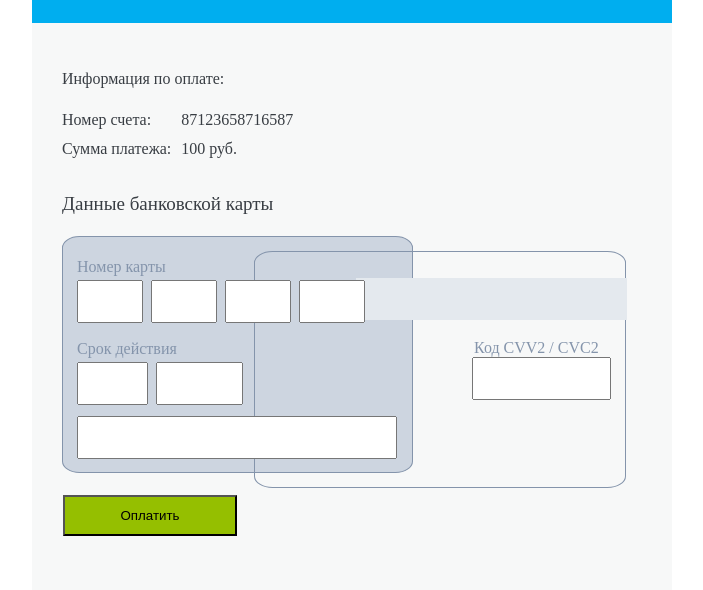
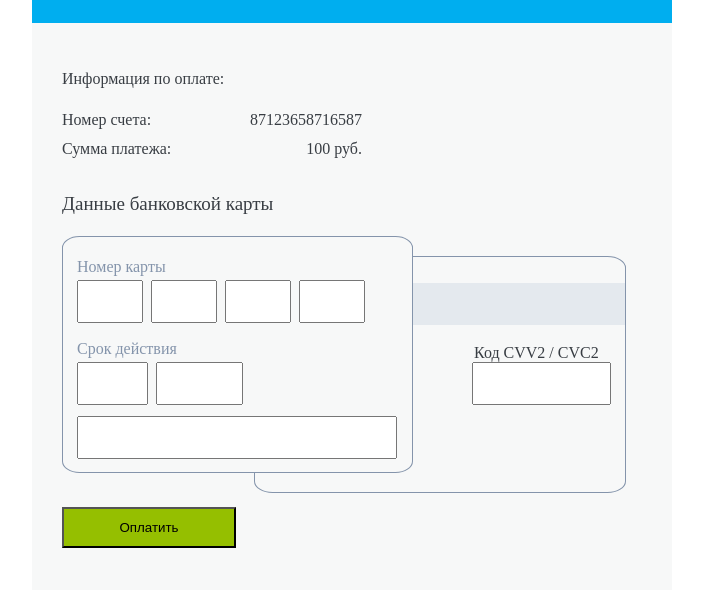
Before and after one commit to hrachocode/test-task-card-form, a website built with webpack: page src/index.html in a window 1280 px wide. Shown: the part 140-730 px from the top of the page, without its empty margins (288-991 px from the left). Built offline with nearby package versions, Linux system fonts and the light colour scheme.

Commit message:
some changes

```diff
--- a/src/assets/index.css
+++ b/src/assets/index.css
@@ -51,7 +51,9 @@ body {
 
 .main__information__to__pay__count {
     padding-top: 23px;
+    width: 300px;
     display: flex;
+    justify-content: space-between;
 }
 
 .account {
@@ -64,10 +66,13 @@ body {
 
 .main__information__to__pay__value {
     padding-top: 11px;
+    width: 300px;
     display: flex;
+    justify-content: space-between;
 }
 
 .bank__card__info {
+    position: relative;
     padding-top: 35px;
 }
 
@@ -77,7 +82,9 @@ body {
     padding-bottom: 21px;
 }
 
+/* ------------------------------------------------------------------ */
 .bank__card__info__input {
+    position: absolute;
     font-size: 16px;
     padding-top: 21px;
     width: 351px;
@@ -85,7 +92,7 @@ body {
     border: 0.5px solid #8494AB;
     border-radius: 5%;
 
-    background-color: #cdd5e0;
+    background-color: #F7F8F8;
     color: #8494AB;
 
 
@@ -93,11 +100,7 @@ body {
 }
 
 .bank__card__info__input__container {
-    width: 351px;
-    height: 237px;
     padding-left: 14px;
-    position: relative;
-    z-index: 2;
 }
 
 .input__areas {
@@ -151,10 +154,10 @@ body {
     width: 320px;
 }
 
-
 .to__pay {
     width: 174px;
     height: 41px;
+    padding-top: 271px;
 }
 
 .to__pay__paying {
@@ -165,15 +168,16 @@ body {
 
 
 
-
+/* ------------------------------------------------------------------ */
 .absol {
     position: absolute;
     width: 372px;
     height: 237px;
-    top: 228px;
+    top: 98px;
     z-index: 1;
 
     border: 0.5px solid #8494AB;
+    background-color: #F7F8F8;
     border-radius: 5%;
     right: 46px;
 }
@@ -183,7 +187,7 @@ body {
     height: 42px;
     background-color: #E4E9EE;
     margin-top: 26px;
-    margin-left: 101px;
+    margin-left: 99px;
 }
 
 .code {
@@ -222,3 +226,11 @@ body {
 
     font-size: 12px;
 }
+
+
+/* need loader to work normal */
+
+/* @font-face {
+    font-family: myFont;
+    src: url(./Fonts/OpenSans-Bold.ttf);
+} */
--- a/src/index.html
+++ b/src/index.html
@@ -58,6 +58,7 @@
         </div>
 
         <div class="bank__card__info">
+
           <div class="bank__card__info__text">
             Данные банковской карты
           </div>
@@ -105,8 +106,9 @@
               </div>
 
             </div>
+          </div>
 
-            <div class="absol">
+          <div class="absol">
               <div class="second__card__container"></div>
               <div class="code">
                 Код CVV2 / CVC2
@@ -115,12 +117,12 @@
               <form action="/">
                 <input type="number" id="quantity" name="quantity" min="1000" max="9999">
               </form>
-            </div>
+          </div>
 
-            <div class="to__pay">
-              <button class="to__pay__paying">Оплатить</button>
-            </div>
+          <div class="to__pay">
+            <button class="to__pay__paying">Оплатить</button>
           </div>
+
         </div>
       </div>
     </div>
```
